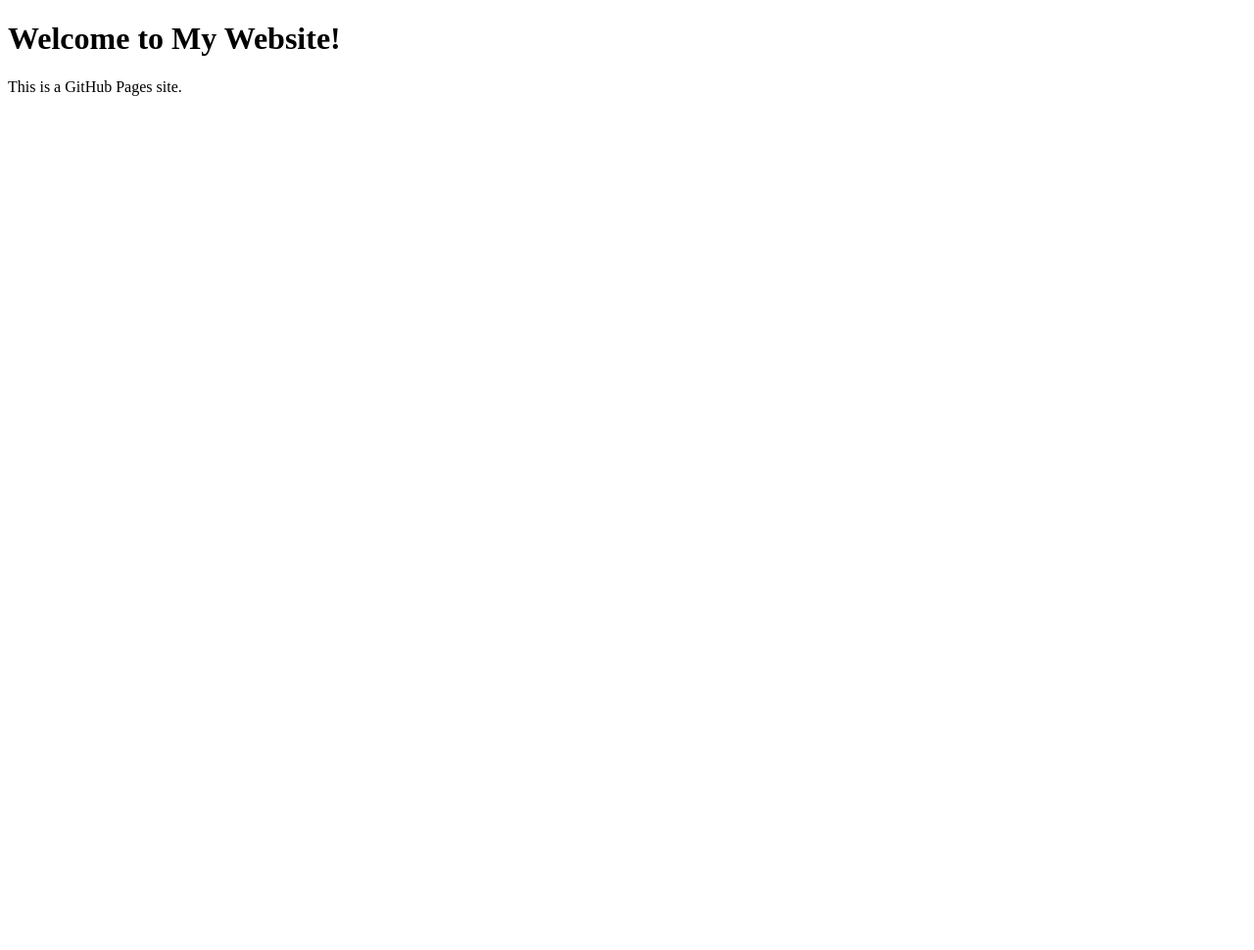
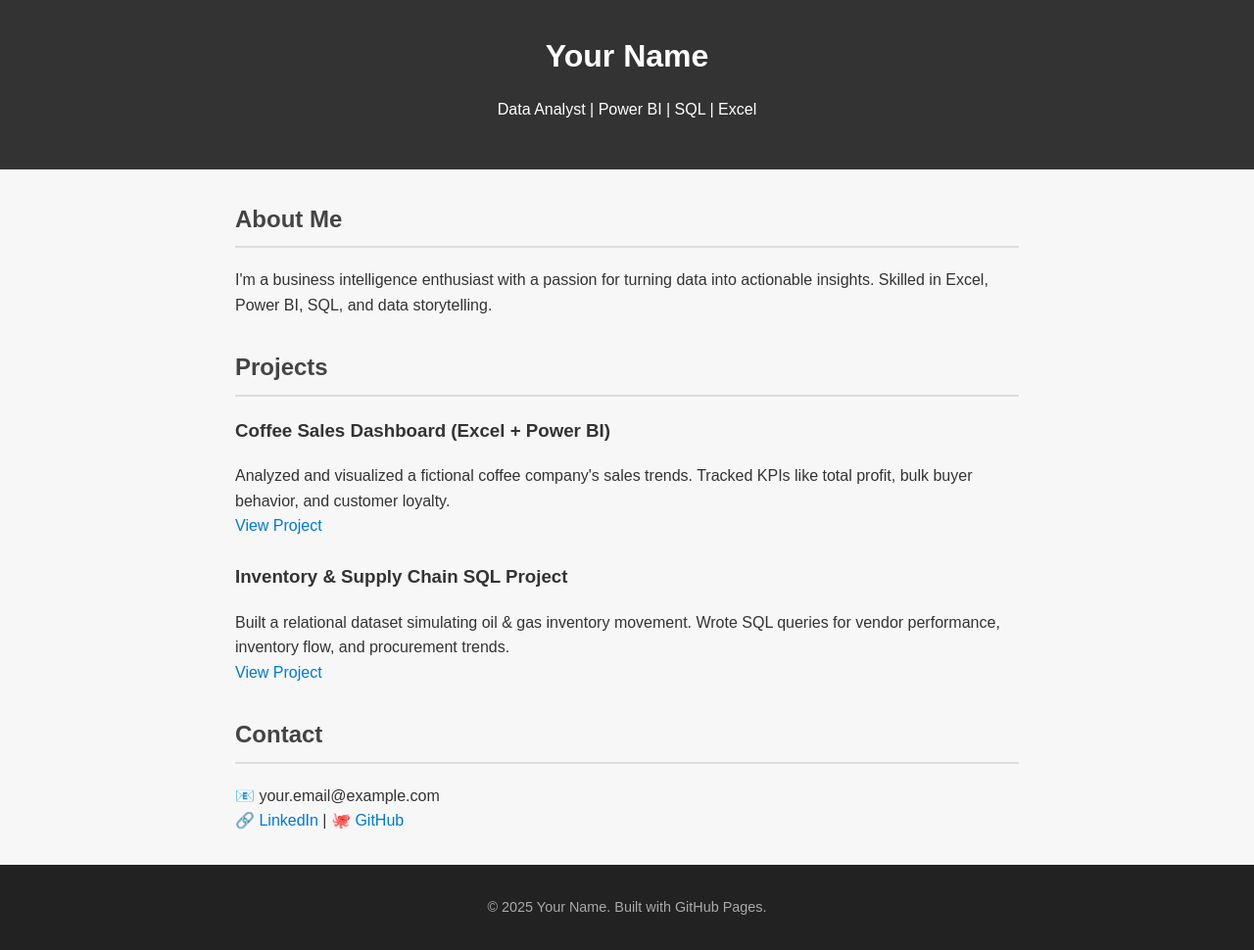
Before and after one commit to alik6-DA/portfolio, a plain HTML site: page index.html in a window 1280 px wide. Shown: the whole page at 98% size. Before the commit the page ends 800 px from the top, so only its background shows below. Drawn offline with Linux system fonts and the light colour scheme.

Commit message:
Update index.html

```diff
--- a/index.html
+++ b/index.html
@@ -1,10 +1,106 @@
 <!DOCTYPE html>
-<html>
+<html lang="en">
 <head>
-  <title>My Portfolio</title>
+  <meta charset="UTF-8" />
+  <meta name="viewport" content="width=device-width, initial-scale=1.0" />
+  <title>Your Name | Portfolio</title>
+  <style>
+    body {
+      margin: 0;
+      font-family: Arial, sans-serif;
+      background: #f7f7f7;
+      color: #333;
+      line-height: 1.6;
+    }
+    header {
+      background: #333;
+      color: #fff;
+      padding: 2rem 1rem;
+      text-align: center;
+    }
+    header h1 {
+      margin: 0;
+      font-size: 2rem;
+    }
+    header p {
+      font-size: 1rem;
+    }
+    section {
+      max-width: 800px;
+      margin: 2rem auto;
+      padding: 0 1rem;
+    }
+    h2 {
+      color: #444;
+      border-bottom: 2px solid #ddd;
+      padding-bottom: 0.5rem;
+    }
+    .project {
+      margin-bottom: 1.5rem;
+    }
+    footer {
+      text-align: center;
+      padding: 2rem 1rem;
+      background: #222;
+      color: #aaa;
+      font-size: 0.9rem;
+    }
+    a {
+      color: #007acc;
+      text-decoration: none;
+    }
+    a:hover {
+      text-decoration: underline;
+    }
+  </style>
 </head>
 <body>
-  <h1>Welcome to My Website!</h1>
-  <p>This is a GitHub Pages site.</p>
+
+  <header>
+    <h1>Your Name</h1>
+    <p>Data Analyst | Power BI | SQL | Excel</p>
+  </header>
+
+  <section>
+    <h2>About Me</h2>
+    <p>
+      I'm a business intelligence enthusiast with a passion for turning data into
+      actionable insights. Skilled in Excel, Power BI, SQL, and data storytelling.
+    </p>
+  </section>
+
+  <section>
+    <h2>Projects</h2>
+    <div class="project">
+      <h3>Coffee Sales Dashboard (Excel + Power BI)</h3>
+      <p>
+        Analyzed and visualized a fictional coffee company's sales trends. Tracked KPIs like total profit, bulk buyer behavior, and customer loyalty.
+        <br />
+        <a href="https://github.com/yourusername/coffee-sales-dashboard" target="_blank">View Project</a>
+      </p>
+    </div>
+    <div class="project">
+      <h3>Inventory & Supply Chain SQL Project</h3>
+      <p>
+        Built a relational dataset simulating oil & gas inventory movement. Wrote SQL queries for vendor performance, inventory flow, and procurement trends.
+        <br />
+        <a href="https://github.com/yourusername/inventory-sql-project" target="_blank">View Project</a>
+      </p>
+    </div>
+  </section>
+
+  <section>
+    <h2>Contact</h2>
+    <p>
+      📧 your.email@example.com <br />
+      🔗 <a href="https://www.linkedin.com/in/yourname/" target="_blank">LinkedIn</a> |
+      🐙 <a href="https://github.com/yourusername" target="_blank">GitHub</a>
+    </p>
+  </section>
+
+  <footer>
+    &copy; 2025 Your Name. Built with GitHub Pages.
+  </footer>
+
 </body>
 </html>
```
